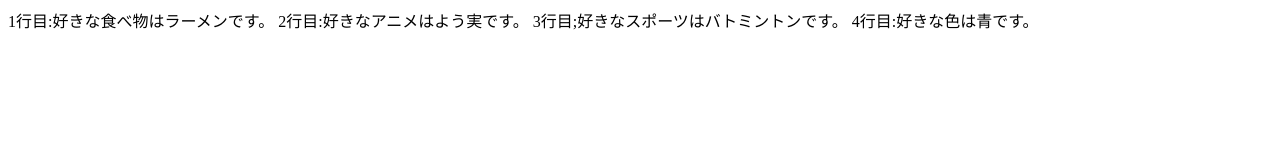
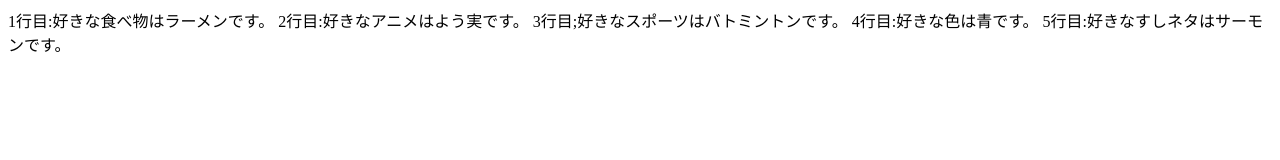
Before and after one commit to IikuraMinori/comand-practice, a plain HTML site: page index.html in a window 1280 px wide. Drawn offline with Linux system fonts and the light colour scheme.

Commit message:
好きなすしネタ追記

```diff
--- a/index.html
+++ b/index.html
@@ -5,5 +5,6 @@
 	2行目:好きなアニメはよう実です。
 	3行目;好きなスポーツはバトミントンです。
 	4行目:好きな色は青です。
+	5行目:好きなすしネタはサーモンです。
 </body>
 </html>
```
